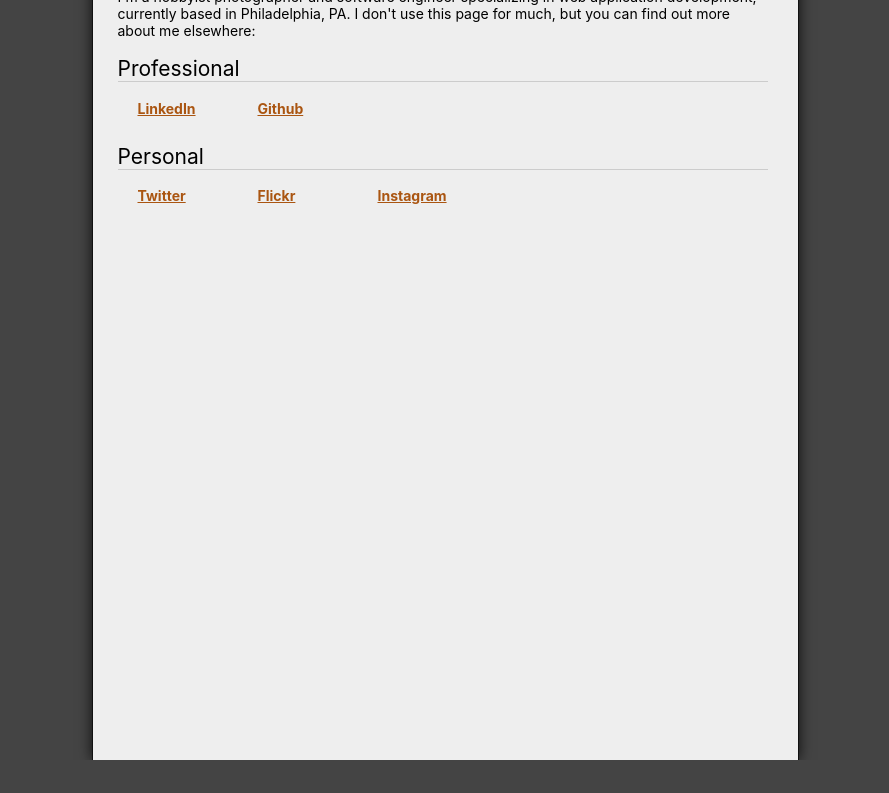
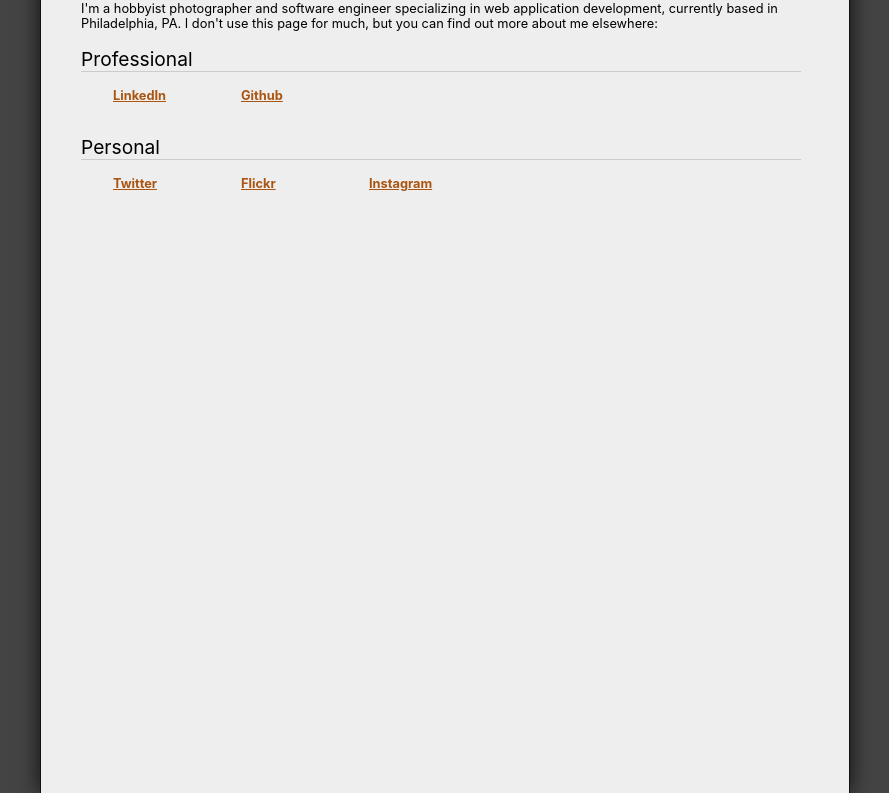
Before and after one commit to rmartz/website, a plain HTML site: page index.html in a window 1280 px wide. Shown: the part 95-888 px from the top of the page, without its empty margins (195-1084 px from the left). Before the commit the page ends 855 px from the top, so only its background shows below. Drawn offline with Linux system fonts and the light colour scheme.

Commit message:
Adjust styles to use relative units

```diff
--- a/main.css
+++ b/main.css
@@ -3,20 +3,20 @@
 */
 
 body {
-    margin: 0px;
-    padding: 0px;
+    margin: 0;
+    padding: 0;
     font-family: -apple-system,BlinkMacSystemFont,"Segoe UI",Helvetica,Arial,sans-serif,"Apple Color Emoji","Segoe UI Emoji","Segoe UI Symbol";
-    font-size: 14px;
+    font-size: 80%;
     background-color: #eee;
 }
 
 .content {
     display: inline-block;
-    padding: 30px 30px 25px 25px;
+    padding: 3rem 3rem 2.5rem 2.5rem;
     text-align: initial;
 }
 
-@media (min-width: 700px) {
+@media (min-width: 60rem) {
     body {
         text-align: center;
         width: 100%;
@@ -25,13 +25,13 @@
 
     .content {
         background-color: #eee;
-        max-width: 650px;
+        max-width: 45rem;
         height: 100vh;
         margin-left: auto;
         margin-right: auto;
-        border-left: 1px solid #111;
-        border-right: 1px solid #111;
-        box-shadow: 0px 0px 13px rgba(0.2, 0.2, 0.2, 0.8);
+        border-left: 0.1rem solid #111;
+        border-right: 0.1rem solid #111;
+        box-shadow: 0 0 1.3rem rgba(0.2, 0.2, 0.2, 0.8);
     }
 }
 
@@ -53,22 +53,22 @@
 }
 
 h1 {
-    margin-top: 0px;
+    margin-top: 0;
     font-weight: normal;
 }
 h2 {
-    border-bottom: 1px solid #ccc;
+    border-bottom: 0.1rem solid #ccc;
     font-weight: normal;
 }
 ul {
     display: flex;
     flex-direction: row;
     flex-wrap: wrap;
-    padding: 0px;
-    margin: 0px 0px 0px 20px;
+    padding: 0;
+    margin: 0 0 0 2rem;
 }
 li {
     list-style: none;
-    width: 120px;
-    margin-bottom: 10px;
+    width: 8rem;
+    margin-bottom: 1rem;
 }
```
